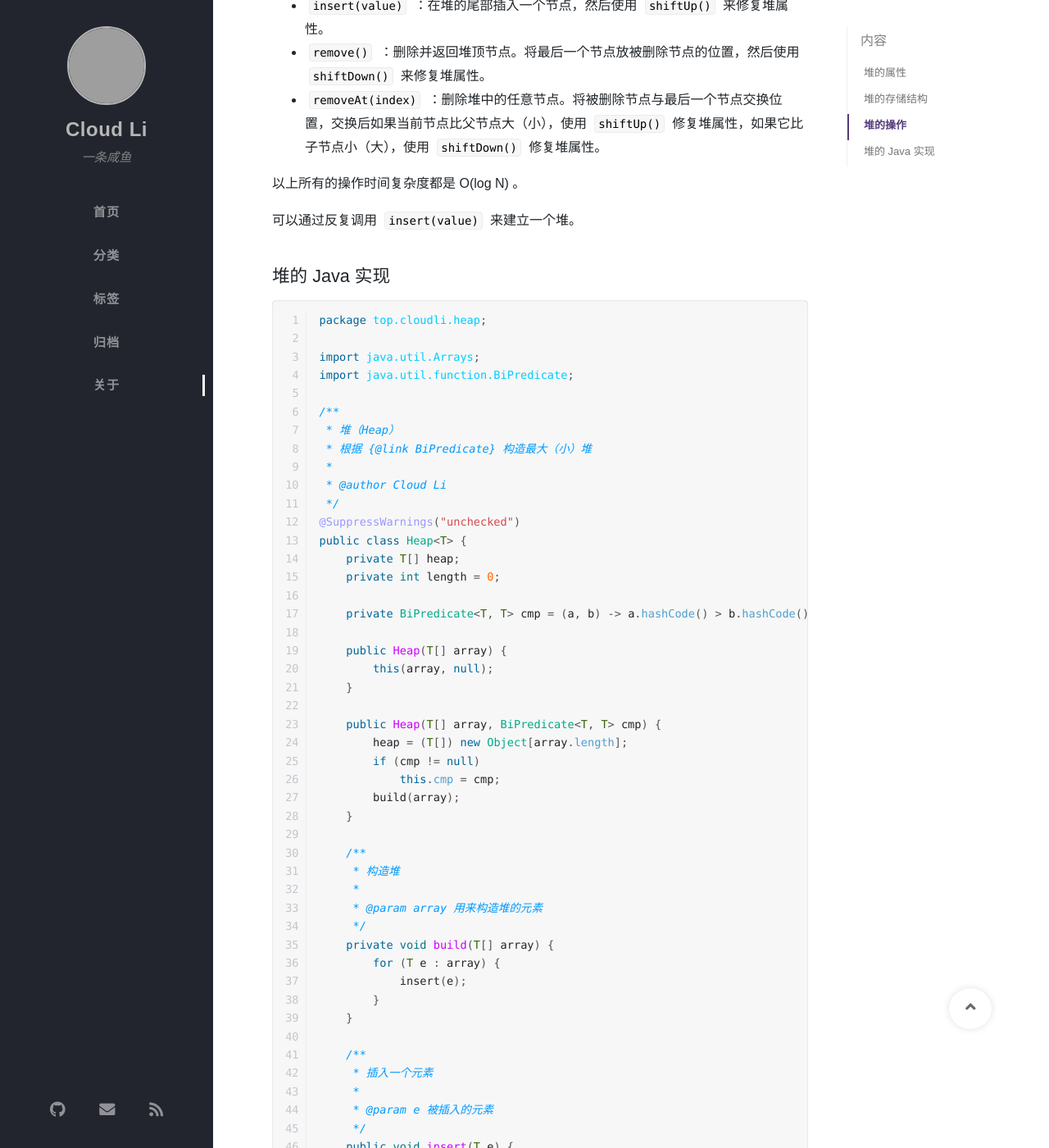
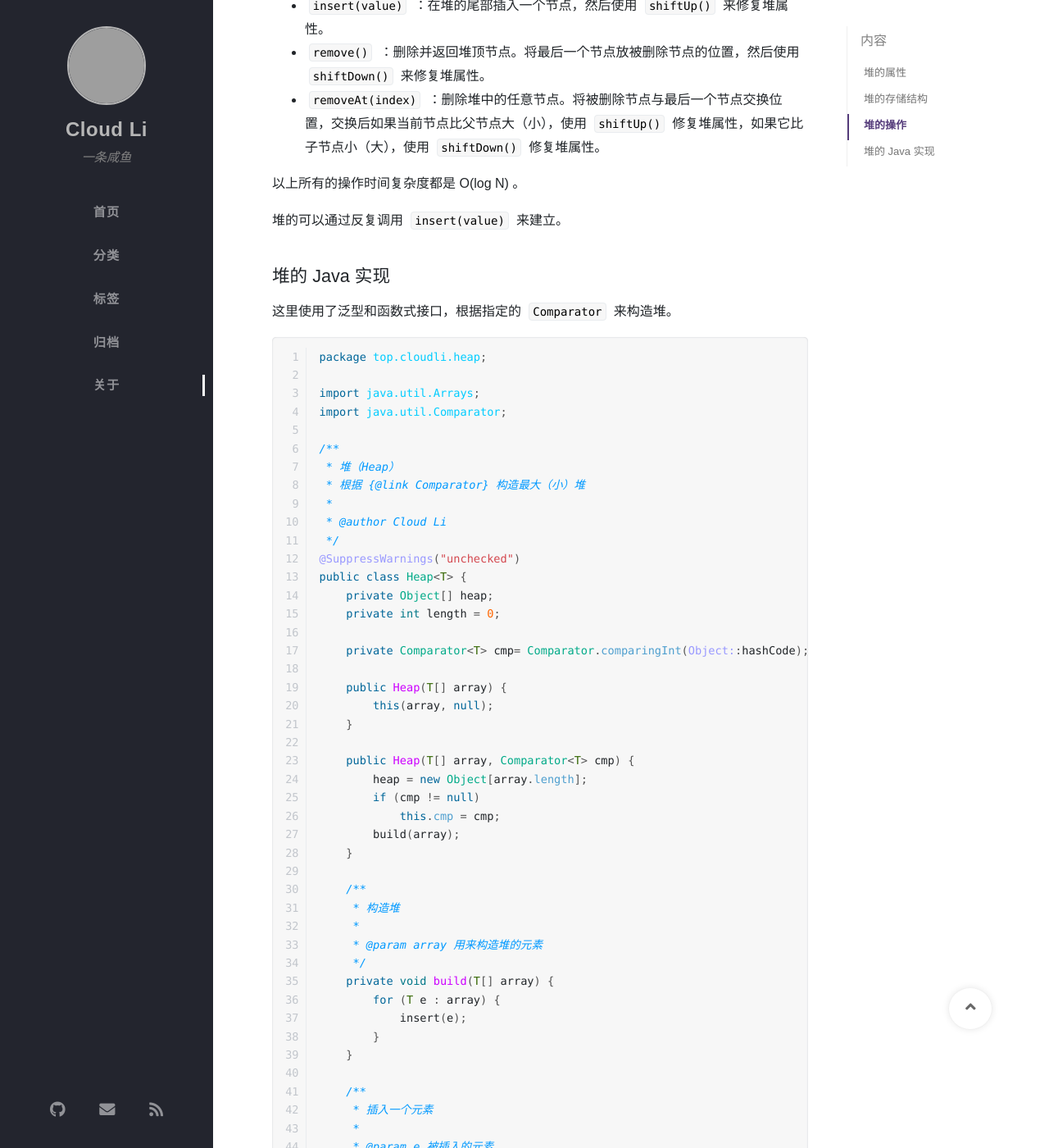
Before and after one commit to ifyun/imcloudfloating.github.io, a Jekyll site: the page built from _posts/2019-10-01-数据结构--堆.md, in a window 1280 px wide and 1400 px high, scrolled down 1584 px. Shown: the whole window at 82% size. Built offline with Jekyll 4.4.1, drawn with Linux system fonts in a browser that asks for light colours; nearby versions of some CDN libraries; some web fonts are replaced; comment, search, counter and statistics services are not loaded; some of the changed text lies outside the part shown; grey boxes are pictures that could not be loaded.

Commit message:
Update 2019-10-01-数据结构--堆.md

````diff
--- a/_posts/2019-10-01-数据结构--堆.md
+++ b/_posts/2019-10-01-数据结构--堆.md
@@ -64,35 +64,37 @@ right(i) = 2i + 2
 
 以上所有的操作时间复杂度都是 O(log N) 。
 
-可以通过反复调用 `insert(value)` 来建立一个堆。
+堆的可以通过反复调用 `insert(value)` 来建立。
 
 ## 堆的 Java 实现
+
+这里使用了泛型和函数式接口，根据指定的 `Comparator` 来构造堆。
 
 ```java
 package top.cloudli.heap;
 
 import java.util.Arrays;
-import java.util.function.BiPredicate;
+import java.util.Comparator;
 
 /**
  * 堆（Heap）
- * 根据 {@link BiPredicate} 构造最大（小）堆
+ * 根据 {@link Comparator} 构造最大（小）堆
  *
  * @author Cloud Li
  */
 @SuppressWarnings("unchecked")
 public class Heap<T> {
-    private T[] heap;
+    private Object[] heap;
     private int length = 0;
 
-    private BiPredicate<T, T> cmp = (a, b) -> a.hashCode() > b.hashCode();
+    private Comparator<T> cmp= Comparator.comparingInt(Object::hashCode);
 
     public Heap(T[] array) {
         this(array, null);
     }
 
-    public Heap(T[] array, BiPredicate<T, T> cmp) {
-        heap = (T[]) new Object[array.length];
+    public Heap(T[] array, Comparator<T> cmp) {
+        heap = new Object[array.length];
         if (cmp != null)
             this.cmp = cmp;
         build(array);
@@ -123,7 +125,7 @@ public class Heap<T> {
     }
 
     public T peek() {
-        return heap[0];
+        return (T) heap[0];
     }
 
     /**
@@ -132,7 +134,7 @@ public class Heap<T> {
      * @return 根节点元素
      */
     public T remove() {
-        T t = heap[0];
+        T t = (T) heap[0];
 
         heap[0] = heap[length - 1];
         length--;
@@ -169,8 +171,8 @@ public class Heap<T> {
      * 扩容
      */
     private void resize() {
-        T[] old = heap;
-        T[] t = (T[]) new Object[old.length << 1];
+        Object[] old = heap;
+        Object[] t = new Object[old.length << 1];
         System.arraycopy(old, 0, t, 0, old.length);
         heap = t;
     }
@@ -256,7 +258,7 @@ public class Heap<T> {
      * @param j 索引
      */
     private void swap(int i, int j) {
-        T t = heap[i];
+        Object t = heap[i];
         heap[i] = heap[j];
         heap[j] = t;
     }
@@ -271,7 +273,7 @@ public class Heap<T> {
 
     @Override
     public String toString() {
-        T[] t = (T[]) new Object[length];
+        Object[] t = new Object[length];
         System.arraycopy(heap, 0, t, 0, length);
         return Arrays.toString(t);
     }
@@ -281,11 +283,30 @@ public class Heap<T> {
 ```java
 public class Main {
 
-    public static void main(String[] args) throws Exception {
+    public static void main(String[] args) {
         Integer[] arr = {5, 2, 7, 3, 6};
+
         // 构造一个大根堆
-        Heap<Integer> heap = new Heap<>(arr, (a, b) -> a > b);
-        out.printf(heap.toString());
+        Heap<Integer> heap = new Heap<>(arr, Integer::compareTo);
+
+        out.printf("Size: %d, MaxSize: %d, nodes: %s\n", heap.size(), heap.maxSize(), heap.toString());
     }
 }
 ```
+
+运行结果：
+
+```shell
+Size: 5, MaxSize: 5, nodes: [7, 6, 5, 2, 3]
+
+Process finished with exit code 0
+
+```
+
+如果要构造小根堆：
+
+```java
+Heap<Integer> heap = new Heap<>(arr, Comparator.reverseOrder());
+```
+
+如果要使用自定义对象，可以传入一个 lambda 表达式，指定比较规则。
````
Also changed, not shown: other parts of _posts/2019-10-01-数据结构--堆.md (+6 -6 lines).
